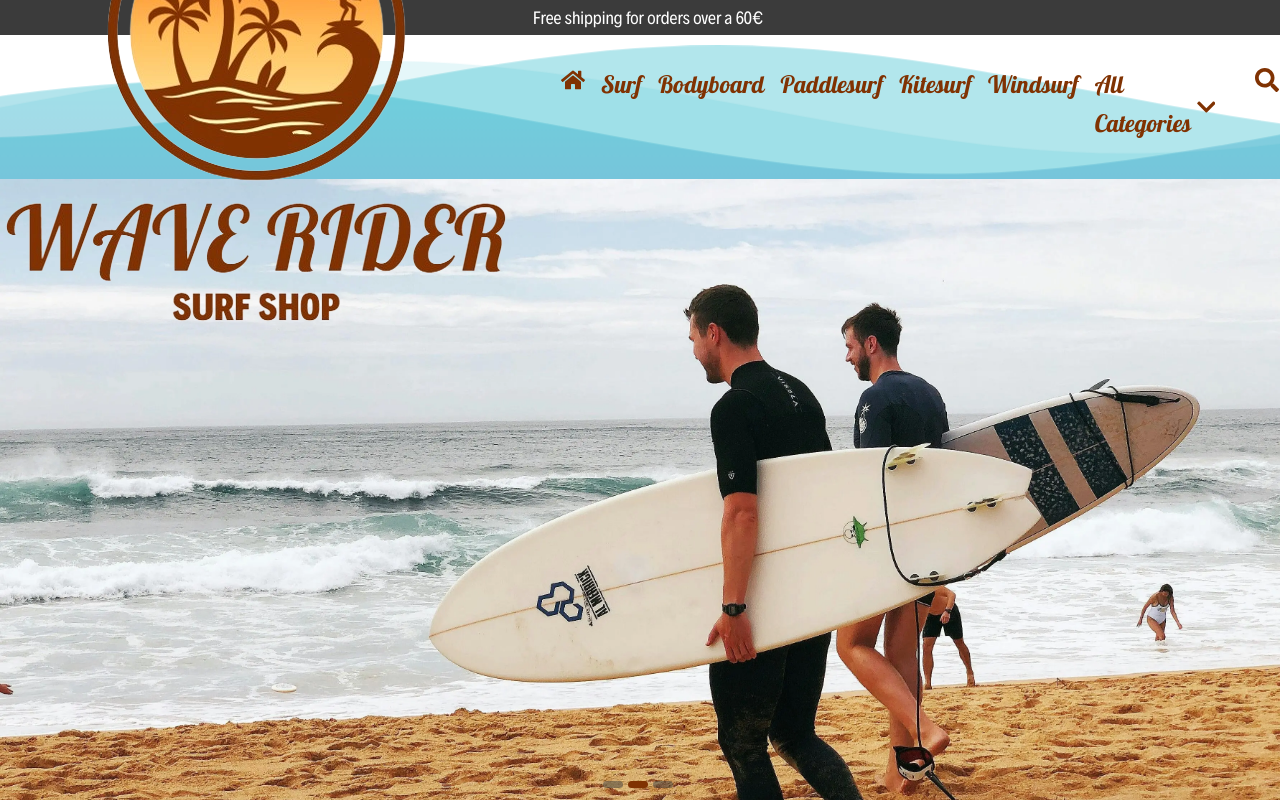
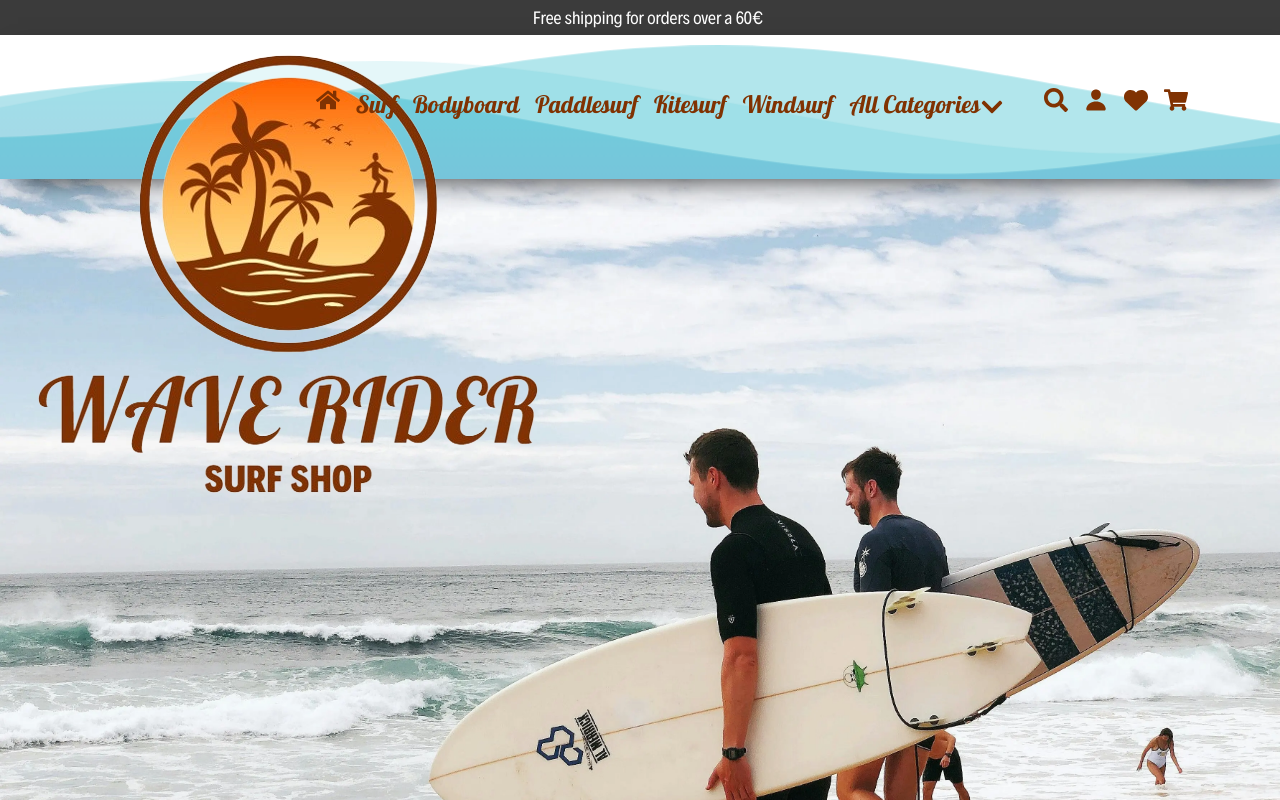
Before and after one commit to thomasaugot/wave-rider-ecommerce, a Next.js app: page / in a window 1280 px wide. Shown: the top 800 px of the page. Built offline with nearby package versions, Linux system fonts and the light colour scheme; no server answers; the database is empty.

Commit message:
wip - fxing navbar

```diff
--- a/components/Navbar/Navbar.scss
+++ b/components/Navbar/Navbar.scss
@@ -1,7 +1,7 @@
 @import "../../styles/globals.scss";
 
 .navbar {
-  position: fixed;
+  position: relative;
   width: 100vw;
   color: white;
   z-index: 100;
@@ -17,8 +17,11 @@
   }
 
   .logo {
-    height: 90% !important;
-    width: auto !important;
+    position: absolute;
+    height: auto;
+    width: auto;
+    top: 0.2rem;
+    left: 2rem;
   }
 
   input[type="checkbox"],
@@ -34,6 +37,9 @@
     width: 100%;
     height: 18vh;
     z-index: 40;
+    -webkit-box-shadow: 10px 10px 24px -8px rgba(0, 0, 0, 0.75);
+    -moz-box-shadow: 10px 10px 24px -8px rgba(0, 0, 0, 0.75);
+    box-shadow: 10px 10px 24px -8px rgba(0, 0, 0, 0.75);
 
     .menu-items {
       display: flex;
@@ -62,7 +68,7 @@
   }
 
   @media (max-width: 992px) {
-    height: 20vh;
+    height: 10vh;
 
     .navbar-container {
       display: block;
```
